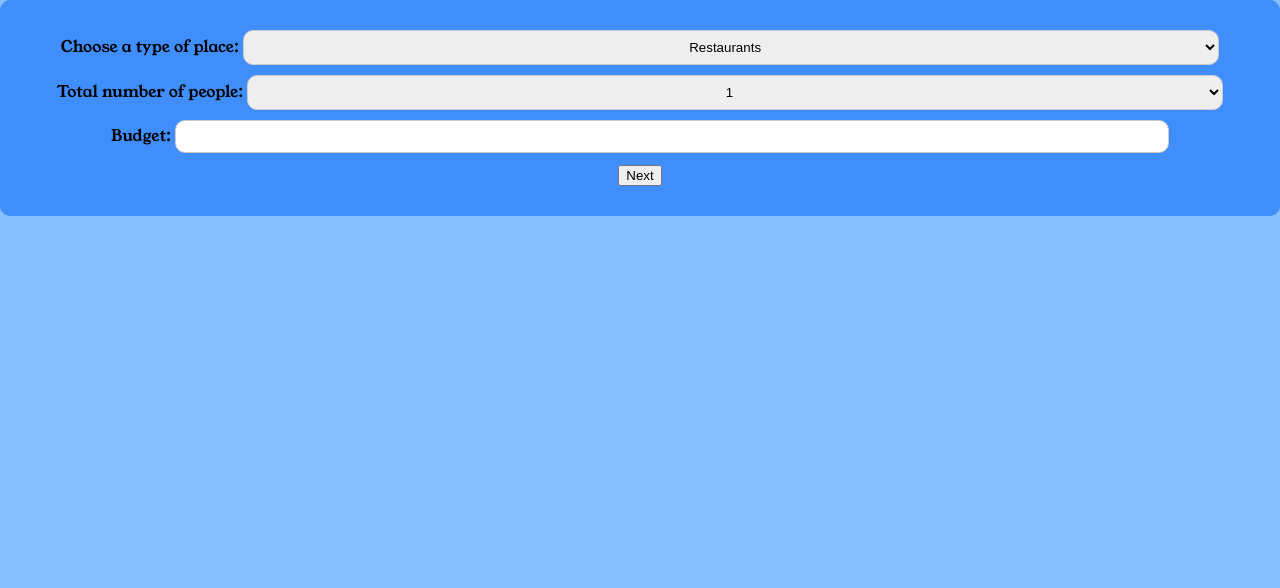
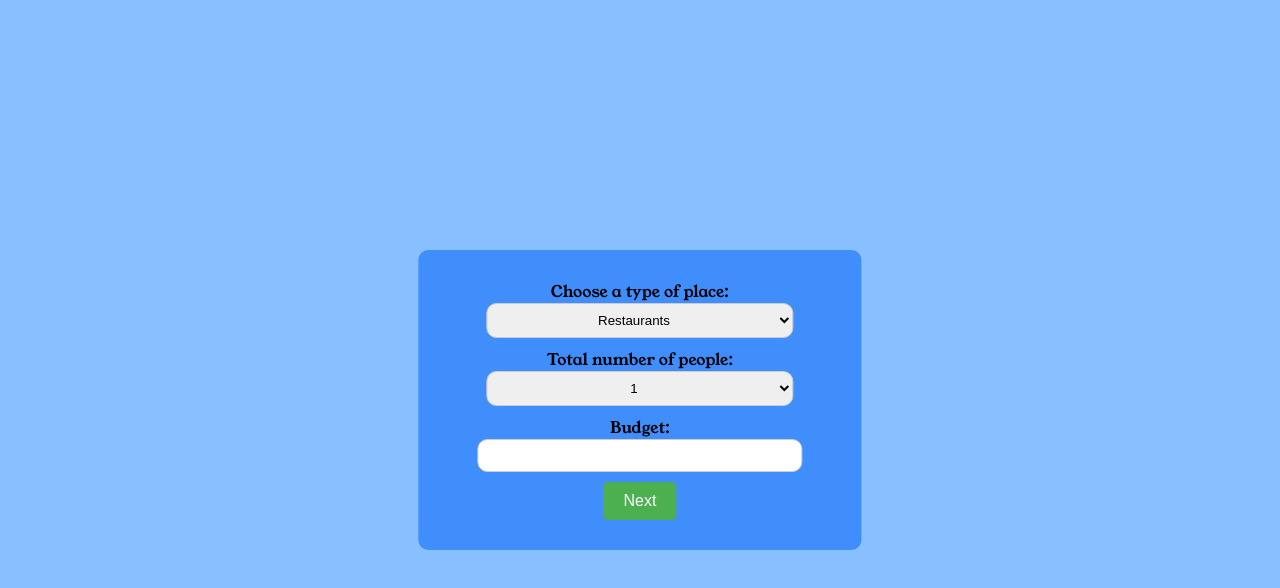
Before and after one commit to akukerang/GuideGuru, a plain HTML site: page questions.html in a window 1280 px wide. Drawn offline with Linux system fonts and the light colour scheme.

```diff
--- a/styles.css
+++ b/styles.css
@@ -52,7 +52,7 @@
     width: 200px;
 }
 
-.search {
+.search, button {
     padding: 10px 20px;
     font-size: 16px;
     background-color: #4CAF50;
@@ -70,6 +70,11 @@
     padding: 30px;
     background-color: #3F8EFC;
     border-radius: 10px;
+
+    position: absolute;
+    top: 50%;
+    left: 50%;
+    transform: translate(-50%, -50%);
 }
 
 .dropdown-section, .input-section {
```
